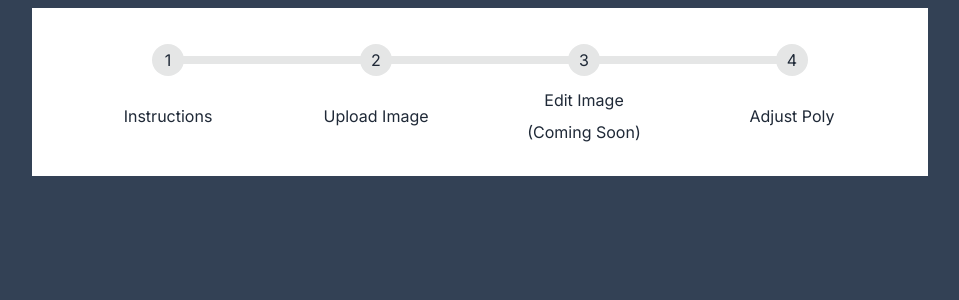
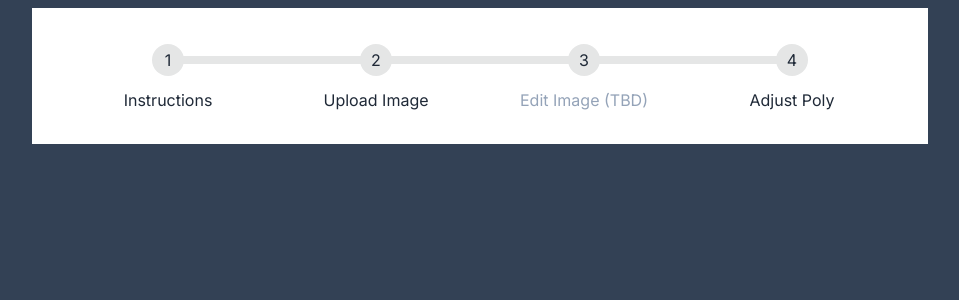
Before and after one commit to nithvijay/low-poly-maker, a Vue app: page /create in a window 1280 px wide. Shown: the top 300 px of the page, without its empty margins (160-1119 px from the left). Built offline with nearby package versions, Linux system fonts and the light colour scheme.

Commit message:
changed wording of future features

```diff
--- a/src/views/CreateView.vue
+++ b/src/views/CreateView.vue
@@ -39,8 +39,7 @@ const route = useRoute();
             Upload Image
           </router-link>
           <div class="step" :class="route.name == 'poly' && 'step-primary'">
-            <span>Edit Image</span>
-            (Coming Soon)
+            <span class="text-slate-400">Edit Image (TBD)</span>
           </div>
           <router-link
             class="step"
```
